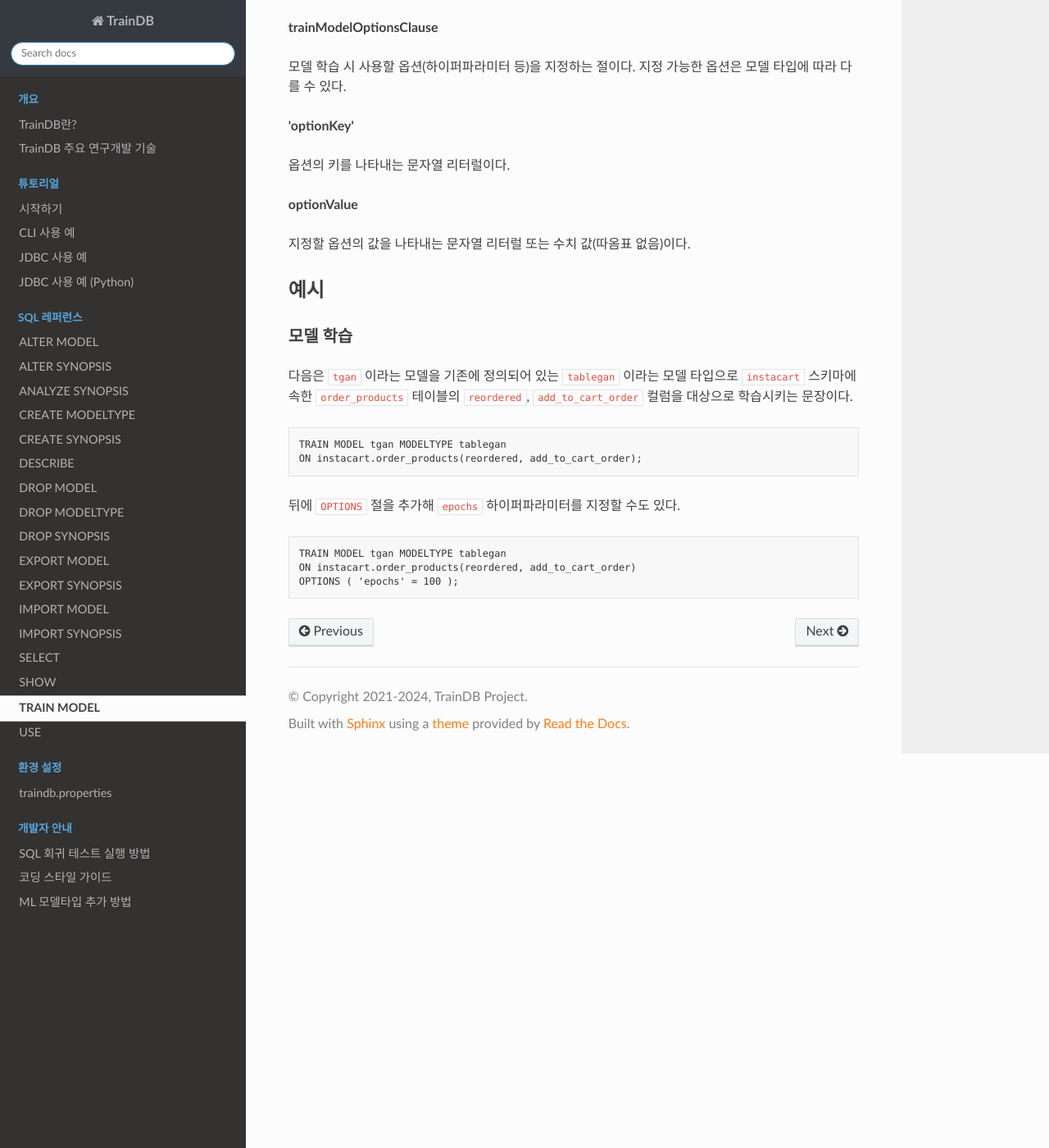
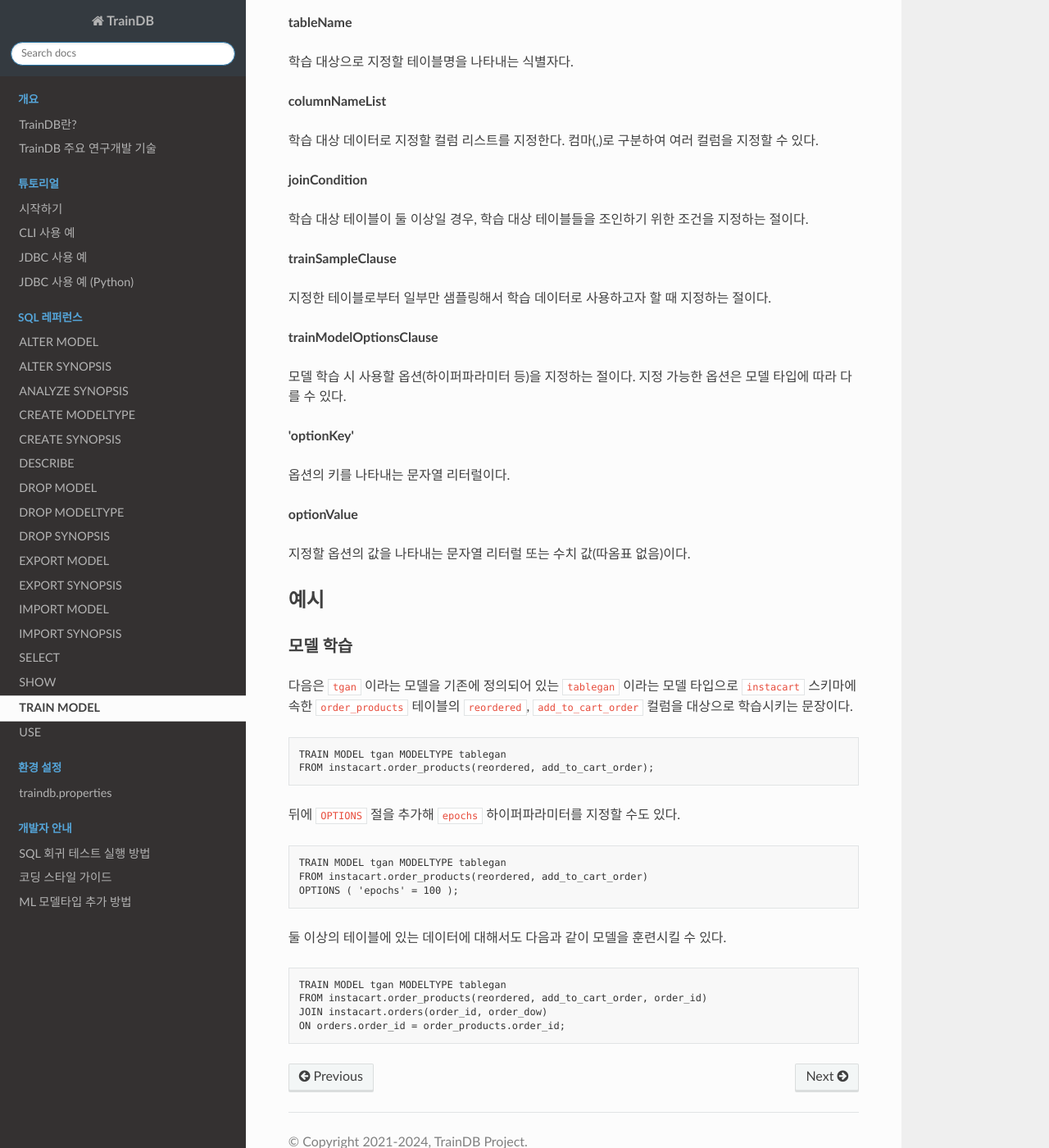
Before and after one commit to traindb-project/traindb-doc-kr, a Sphinx documentation site: the page built from docs/sql/train_model.rst, in a window 1280 px wide and 1400 px high, scrolled down 1996 px. Shown: the whole window at 82% size. Built offline with Sphinx 7.4.7 and the Read the Docs theme 3.1.0, drawn with Linux system fonts in a browser that asks for light colours; some of the changed text lies outside the part shown.

Commit message:
update doc - TRAIN MODEL from multiple tables

```diff
--- a/docs/sql/train_model.rst
+++ b/docs/sql/train_model.rst
@@ -33,10 +33,14 @@ TRAIN MODEL
   .. raw:: html
 
     <embed type="image/svg+xml" src="../_static/rrd/trainTargetClause.rrd.svg" width="100%" height="100%"/>
+    <embed type="image/svg+xml" src="../_static/rrd/trainTargetClause2.rrd.svg" width="100%" height="100%"/>
+    <embed type="image/svg+xml" src="../_static/rrd/trainTargetClause3.rrd.svg" width="100%" height="100%"/>
 
 .. only:: latex
 
   .. image:: ../_static/rrd/trainTargetClause.rrd.*
+  .. image:: ../_static/rrd/trainTargetClause2.rrd.*
+  .. image:: ../_static/rrd/trainTargetClause3.rrd.*
 
 **columnNameList**
 
@@ -101,6 +105,7 @@ TRAIN MODEL
 **trainTargetClause**
 
 학습시킬 대상 데이터를 지정하는 절이다.
+여러 테이블의 컬럼에 대해 모델을 훈련하려면 JOIN 절을 이용하여 지정한다.
 
 **schemaName**
 
@@ -113,6 +118,10 @@ TRAIN MODEL
 **columnNameList**
 
 학습 대상 데이터로 지정할 컬럼 리스트를 지정한다. 컴마(,)로 구분하여 여러 컬럼을 지정할 수 있다.
+
+**joinCondition**
+
+학습 대상 테이블이 둘 이상일 경우, 학습 대상 테이블들을 조인하기 위한 조건을 지정하는 절이다.
 
 **trainSampleClause**
 
@@ -143,12 +152,21 @@ TRAIN MODEL
 .. code-block:: console
 
   TRAIN MODEL tgan MODELTYPE tablegan
-  ON instacart.order_products(reordered, add_to_cart_order);
+  FROM instacart.order_products(reordered, add_to_cart_order);
 
 뒤에 ``OPTIONS`` 절을 추가해 ``epochs`` 하이퍼파라미터를 지정할 수도 있다.
 
 .. code-block:: console
 
   TRAIN MODEL tgan MODELTYPE tablegan
-  ON instacart.order_products(reordered, add_to_cart_order)
+  FROM instacart.order_products(reordered, add_to_cart_order)
   OPTIONS ( 'epochs' = 100 );
+
+둘 이상의 테이블에 있는 데이터에 대해서도 다음과 같이 모델을 훈련시킬 수 있다.
+
+.. code-block:: console
+
+  TRAIN MODEL tgan MODELTYPE tablegan
+  FROM instacart.order_products(reordered, add_to_cart_order, order_id)
+  JOIN instacart.orders(order_id, order_dow)
+  ON orders.order_id = order_products.order_id;
```
Also changed, not shown: docs/_static/rrd/trainModel2.rrd.svg, docs/_static/rrd/trainTargetClause.rrd.svg, docs/_static/rrd/trainTargetClause2.rrd.svg (added), docs/_static/rrd/trainTargetClause3.rrd.svg (added).
